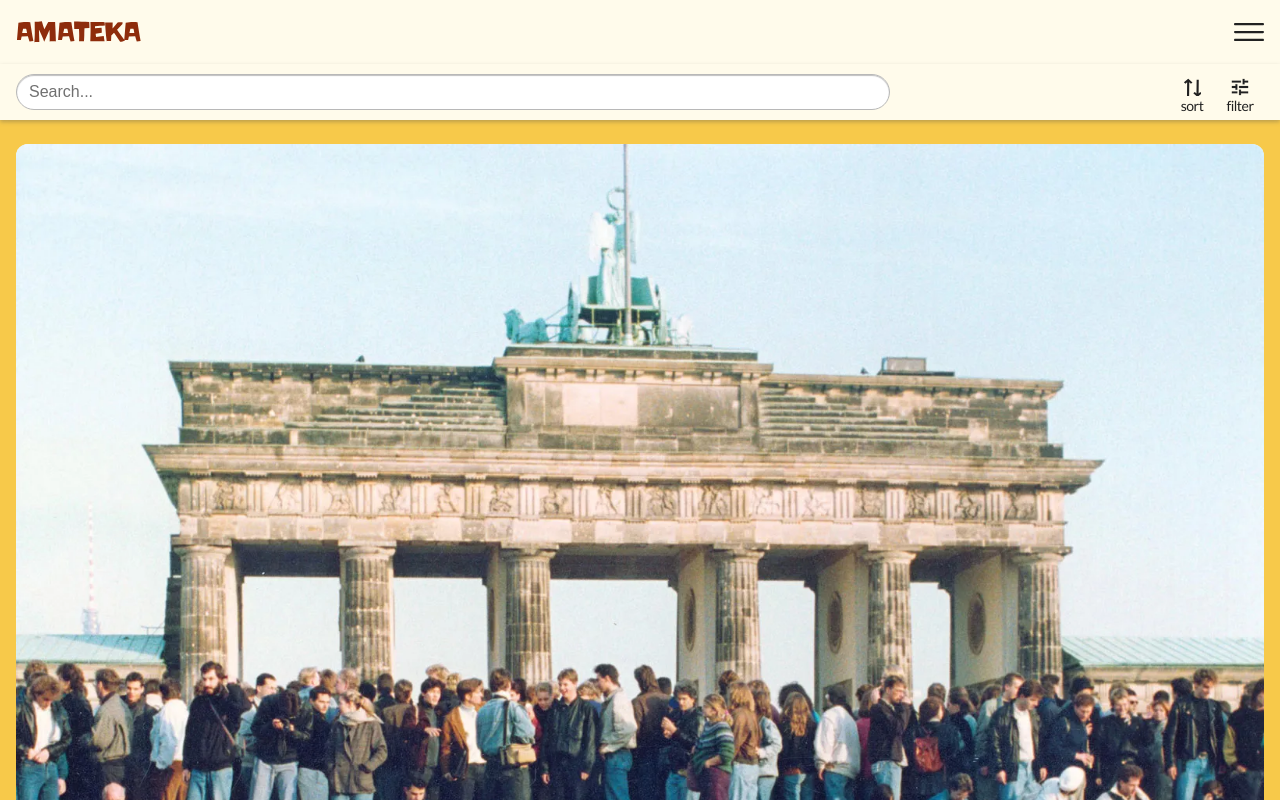
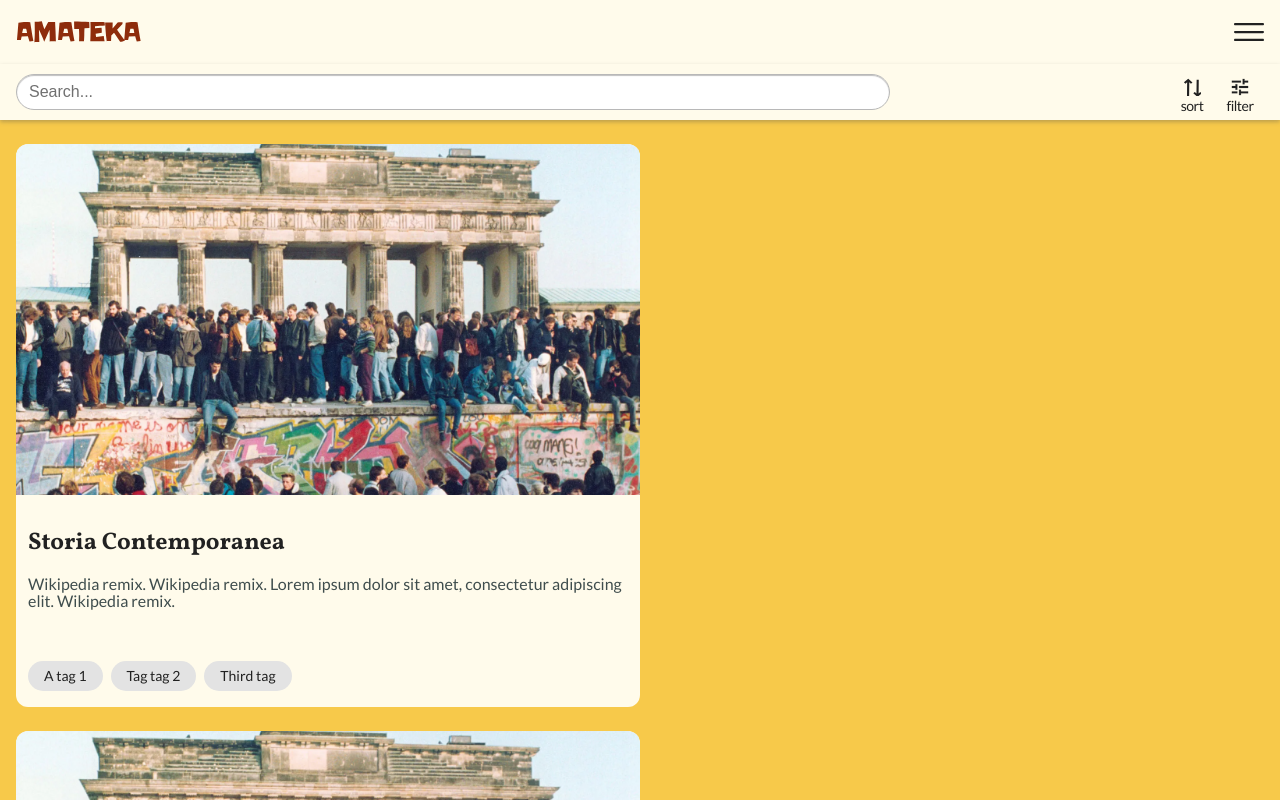
Before and after one commit to emastra/amateka, a React (Vite) app: page / in a window 1280 px wide. Shown: the top 800 px of the page. Built offline with nearby package versions, Linux system fonts and the light colour scheme.

Commit message:
padding-bottom trick

```diff
--- a/src/components/SearchBar/SearchBar.scss
+++ b/src/components/SearchBar/SearchBar.scss
@@ -6,6 +6,7 @@ div#searchbar {
     position: fixed;
     top: 64px;
     width: 100%;
+    z-index: 999;
 
     height: 56px;
     background-color: var(--color-primary-0);
--- a/src/components/StoryCard/StoryCard.scss
+++ b/src/components/StoryCard/StoryCard.scss
@@ -4,22 +4,38 @@ article.story-card:not(:last-child) {
 
 article.story-card {
     border-radius: 12px;
-    // height: 70%;
     background-color: var(--color-primary-0);
     box-shadow: var(--shadow-border);
 
+    width: 100%;
+    max-width: 624px;
+    overflow: hidden;
+    // margin: 16px;
+
     .card-image-wrapper {
-        width: 100%;
-        // height: 150px;
-        // object-fit: cover;
+        // width: 100%;
+        // // height: 150px;
+        // // object-fit: cover;
+        // overflow: hidden;
+
+        height: 0;
+        padding-bottom: 56.25%; /* 16:9 aspect ratio for the image */
+        position: relative;
         overflow: hidden;
 
         img.card-top-image {
             border-radius: 12px 12px 0 0;
-            // width: 100%;
-            max-width: 100%;
-            height: auto;
-            // max-height: 100px;
+            // // width: 100%;
+            // max-width: 100%;
+            // height: auto;
+            // // max-height: 100px;
+
+            width: 100%;
+            height: 100%;
+            // max-width: 100%;
+            // height: auto;
+            object-fit: cover;
+            position: absolute;
         }
     }
 
@@ -55,3 +71,64 @@ article.story-card {
         }
     }
 }
+
+////////////
+
+// .story-card {
+//     width: 100%;
+//     // max-width: 300px; /* Adjust the max-width as needed */
+//     border: 1px solid #e0e0e0;
+//     box-shadow: 0px 2px 4px rgba(0, 0, 0, 0.1);
+//     border-radius: 8px;
+//     overflow: hidden;
+//     transition: transform 0.2s;
+//     cursor: pointer;
+//     margin: 16px;
+// }
+
+// .story-card:hover {
+//     transform: translateY(-4px);
+// }
+
+// .card-image-wrapper {
+//     height: 0;
+//     padding-bottom: 56.25%; /* 16:9 aspect ratio for the image */
+//     position: relative;
+//     overflow: hidden;
+// }
+
+// .card-top-image {
+//     width: 100%;
+//     height: 100%;
+//     object-fit: cover;
+//     position: absolute;
+// }
+
+// .card-info-wrapper {
+//     padding: 16px;
+// }
+
+// .card-title-wrapper {
+//     font-size: 18px;
+//     font-weight: bold;
+// }
+
+// .intro-text {
+//     margin-top: 8px;
+//     font-size: 14px;
+//     color: #666;
+// }
+
+// .tags-wrapper {
+//     margin-top: 8px;
+// }
+
+// .tag-box {
+//     display: inline-block;
+//     padding: 4px 8px;
+//     background-color: #f0f0f0;
+//     color: #666;
+//     border-radius: 4px;
+//     margin-right: 8px;
+//     font-size: 12px;
+// }
--- a/src/components/Topbar/Topbar.scss
+++ b/src/components/Topbar/Topbar.scss
@@ -6,6 +6,7 @@ header#topbar {
     position: fixed;
     top: 0;
     width: 100%;
+    z-index: 999;
 
     height: 64px;
     background-color: var(--color-primary-0);
```
